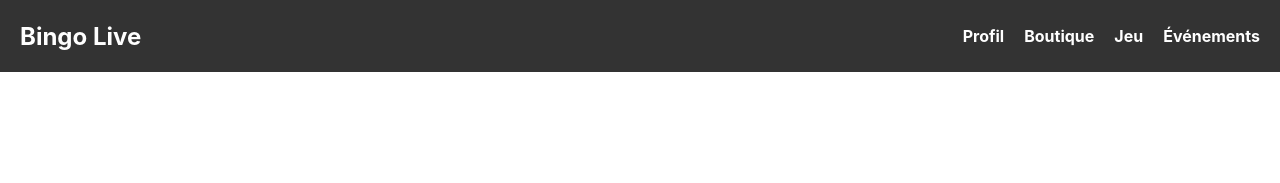
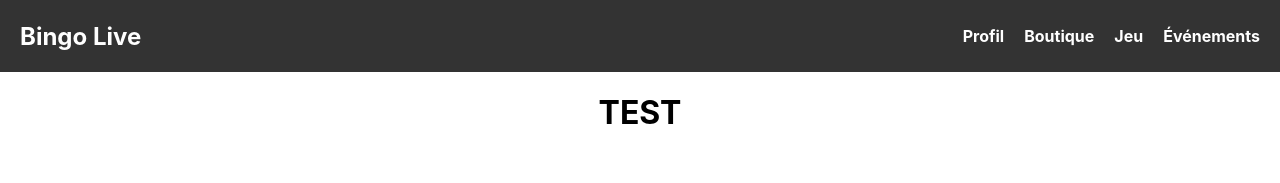
Before and after one commit to evanchr/bingolive, a React (Create React App) app: page / in a window 1280 px wide. Shown: the top 183 px of the page. Built offline with nearby package versions, Linux system fonts and the light colour scheme.

Commit message:
commit test

```diff
--- a/src/App.js
+++ b/src/App.js
@@ -13,6 +13,7 @@ function App() {
       <div className="App">
         {/* Hotbar */}
         <Navbar />
+        <h1>TEST</h1>
 
         {/* Contenu dynamique */}
         <Routes>
```
